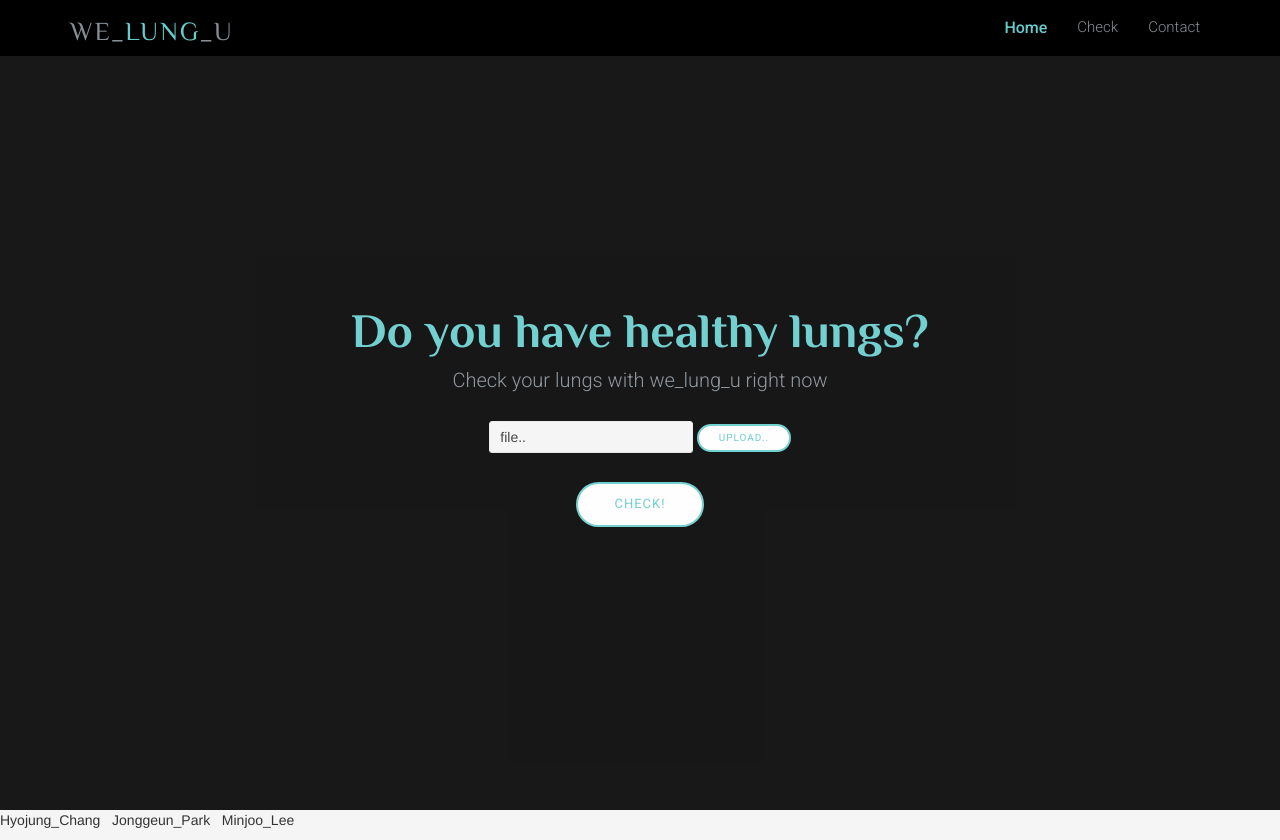
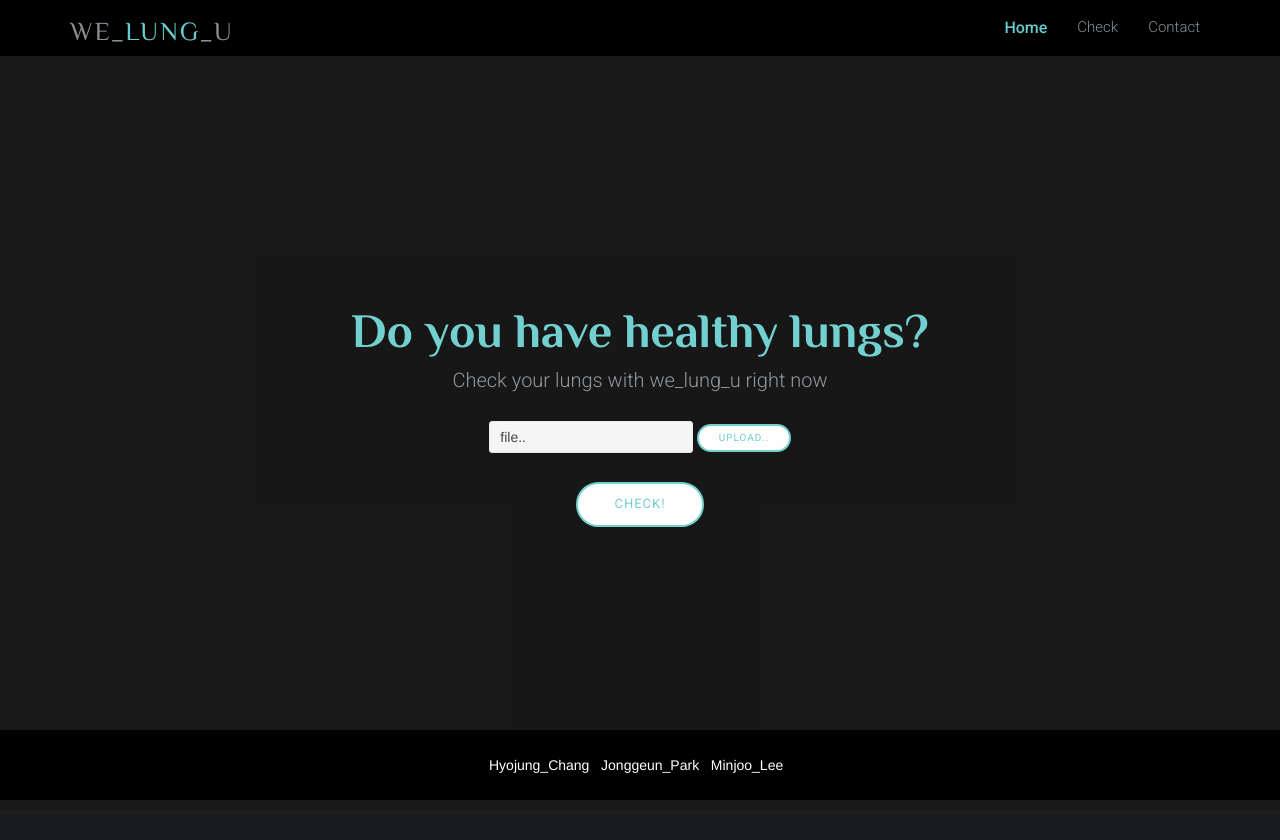
Before and after one commit to C677/WE_LUNG_U, a Flask app: page / in a window 1280 px wide. After the commit the page ends 800 px from the top, so only its background shows below. Run offline with Flask 2, Linux system fonts and the light colour scheme; some libraries are stand-ins or nearby versions.

Commit message:
almost done

```diff
--- a/we_Lung_u_flask/app.py
+++ b/we_Lung_u_flask/app.py
@@ -17,9 +17,15 @@ def index():
 @app.route('/check', methods = ['GET', 'POST'])
 def check():
     if request.method == 'POST':
-        f = request.files['file']
-        f.save('./static/img/'+secure_filename(f.filename))
-    return render_template('check.html', title = 'Check', result = 'lung cancer', check_message_test=str(f.filename), LC=80, p=5, t=5, e=10)
+        # 파일이 없을 때
+        if request.files['file'] is None:
+            return render_template('check.html', title='Check', check_message_test='empty')
+        else:
+            f = request.files['file']
+            f.save('./static/img/'+secure_filename(f.filename))
+            return render_template('check.html', title = 'Check', result = 'lung cancer', check_message_test=str(f.filename), LC=80, p=5, t=5, e=10)
+    else:
+        return render_template('check.html', title='Check', check_message_test='empty')
 
 @app.route('/contact')
 def contact():
--- a/we_Lung_u_flask/static/css/style.css
+++ b/we_Lung_u_flask/static/css/style.css
@@ -361,3 +361,20 @@ input[type="file"] {
     -moz-appearance: none;
     appearance: none;
   }
+
+  .footer{
+    background: #000;
+    position: fixed;
+    padding-top: 5px;
+    left: 0;
+    bottom: 0;
+    right: 0;
+  }
+
+  .footer .name{
+    background: #000;
+    margin-top: 5px;
+    text-align: center;
+    color: #fff;
+    padding: 15px;
+  }
--- a/we_Lung_u_flask/templates/layout.html
+++ b/we_Lung_u_flask/templates/layout.html
@@ -37,8 +37,8 @@
 
     <!-- usable space -->
     {% block content %}{% endblock %}
-    <footer>
-      <div>
+    <footer class="footer">
+      <div class="name">
         <p> Hyojung_Chang &nbsp Jonggeun_Park &nbsp Minjoo_Lee &nbsp </p>
       </div>
     </footer>
```
Also changed, not shown: we_Lung_u_flask/templates/check.html (+10 -0 lines), 2 other files.
